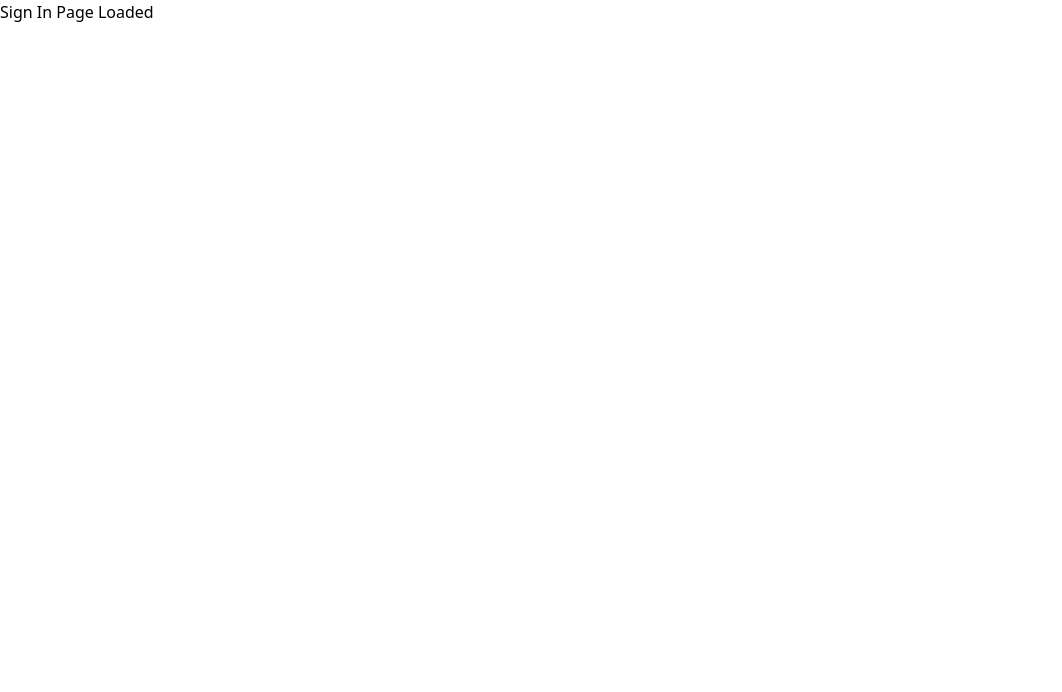
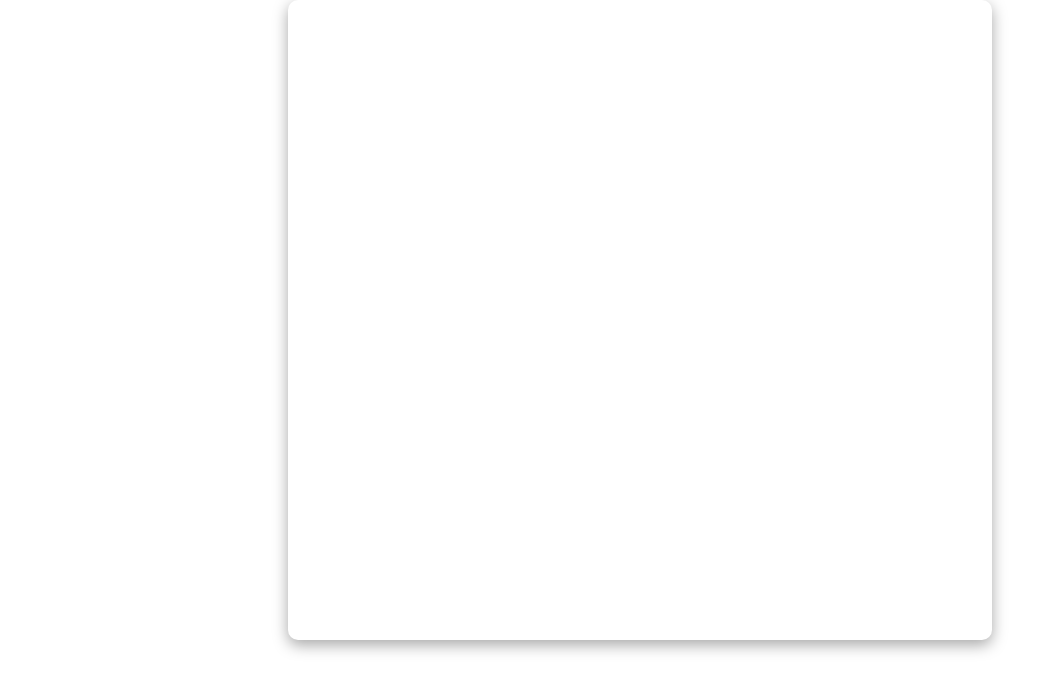
Before and after one commit to Amodhx/Green_shadow_front_end_react, a React (Vite) app: page / in a window 1280 px wide. Shown: the top 692 px of the page, without its empty margins (0-1062 px from the left). Built offline with nearby package versions, Linux system fonts and the light colour scheme.

Commit message:
created main sign in section

```diff
--- /dev/null
+++ b/src/css/SignIn.css
@@ -0,0 +1,22 @@
+#loginForm{
+    width: 100vw;
+    height: 100vh;
+}
+
+#signInSection{
+    width: 55vw;
+    height: 80vh;
+    margin: auto;
+    border-radius: 10px;
+    box-shadow: rgba(0, 0, 0, 0.35) 0px 5px 15px;
+
+}
+#signInSection div {
+    width: 100%;
+}
+#signInSection>div:first-child {
+    border-radius: 10px 0 0 10px;
+}
+#signInSection>div:last-child {
+    border-radius: 0 10px 10px 0;
+}
--- a/src/pages/SignIn.tsx
+++ b/src/pages/SignIn.tsx
@@ -1,7 +1,14 @@
+import "../css/SignIn.css"
+
 function SignIn(){
     return(
         <>
-            <h5 className='text-red-600'>Sign In Page Loaded</h5>
+            <section id='loginForm'>
+                <div id='signInSection'  className='flex flex-row absolute inset-0'>
+                    <div className='bg-amber-200'></div>
+                    <div className='bg-amber-100'></div>
+                </div>
+            </section>
         </>
     )
 }
```
